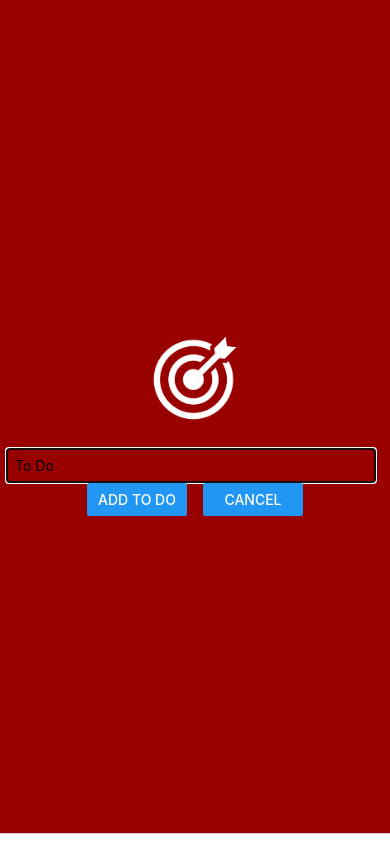
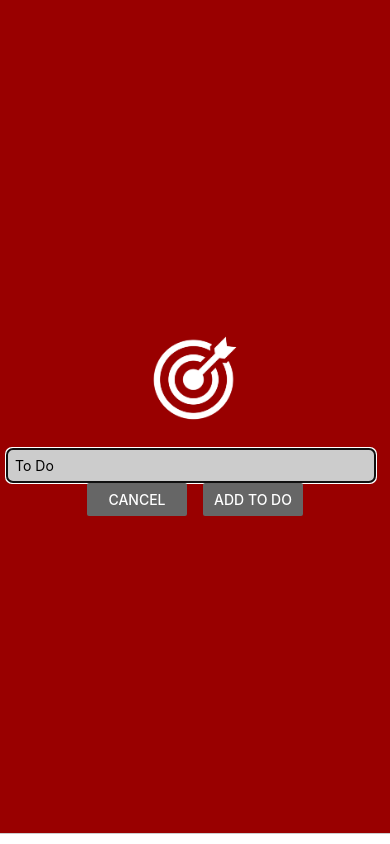
Before and after one commit to gamerfoxx/React-Native-2, a React Native app: screen / in a window 390 px wide. Both pictures are taken after a click on the button "ADD NEW TO DO". Built offline with nearby package versions, Linux system fonts and the light colour scheme.

Commit message:
Finishing touches

```diff
--- a/App.js
+++ b/App.js
@@ -1,6 +1,7 @@
 import { useState } from 'react';
 import ToDoItem from './components/ToDoItem';
 import ToDoInput from './components/ToDoInput';
+import { StatusBar } from 'expo-status-bar';
 
 import { StyleSheet, View, FlatList, Button } from 'react-native'; //StyleSheet = styles, Text = added text, View = div
 //full list found https://reactnative.dev/docs/intro-react-native-components
@@ -42,6 +43,8 @@ export default function App() {
 	}
 
 	return (
+		<>
+			<StatusBar style="light" />
 			<View style={styles.appContainer}>
 				<Button
 					title="Add New To Do"
@@ -68,6 +71,7 @@ export default function App() {
 					/>
 				</View>
 			</View>
+		</>
 	);
 }
 
@@ -84,8 +88,9 @@ export default function App() {
 const styles = StyleSheet.create({
 	appContainer: {
 		paddingTop: 50,
-		paddingHorizontal: 16,
+		paddingHorizontal: 10,
 		flex: 1,
+		backgroundColor: '#654321',
 	},
 	toDoContainer: {
 		flex: 4,
--- a/components/ToDoInput.js
+++ b/components/ToDoInput.js
@@ -39,14 +39,16 @@ function ToDoInput(props) {
 				<View style={styles.buttonContainer}>
 					<View style={styles.button}>
 						<Button
-							onPress={addToDoHandler}
-							title="Add To Do"
+							title="Cancel"
+							onPress={props.onCancel}
+							color="#666"
 						/>
 					</View>
 					<View style={styles.button}>
 						<Button
-							title="Cancel"
-							onPress={props.onCancel}
+							onPress={addToDoHandler}
+							title="Add To Do"
+							color="#666"
 						/>
 					</View>
 				</View>
@@ -72,9 +74,12 @@ const styles = StyleSheet.create({
 	textInput: {
 		borderWidth: 1,
 		borderColor: '#ccc',
+		backgroundColor: '#ccc',
+		color: '#000',
 		width: '100%',
 		marginRight: 8,
 		padding: 8,
+		borderRadius: 6,
 	},
 	buttonContainer: {
 		flexDirection: 'row',
--- a/components/ToDoItem.js
+++ b/components/ToDoItem.js
@@ -20,7 +20,7 @@ export default ToDoItem;
 const styles = StyleSheet.create({
 	toDoListItem: {
 		width: '100%',
-		margin: 5,
+		marginVertical: 10,
 		borderRadius: 6,
 		borderWidth: 1,
 		backgroundColor: '#03F',
```
Lines whose indentation alone changed are shown as unchanged.
